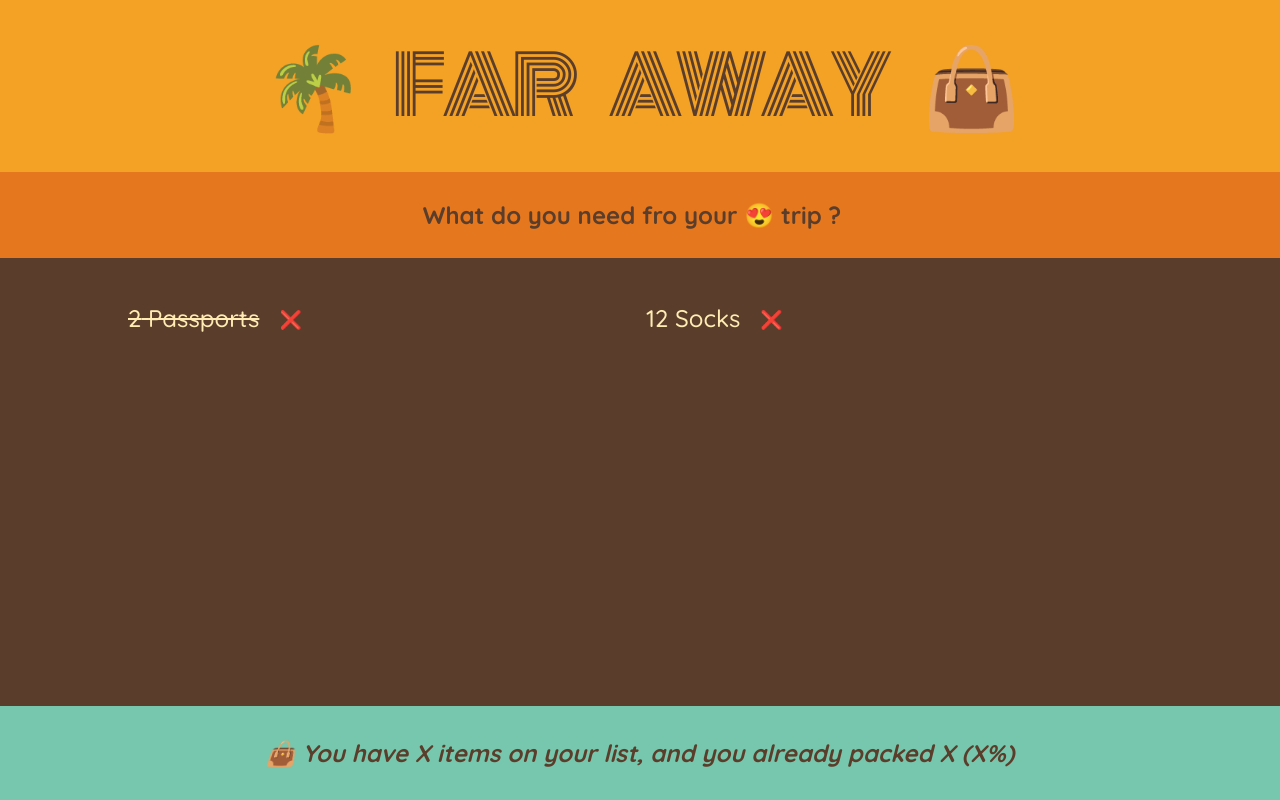
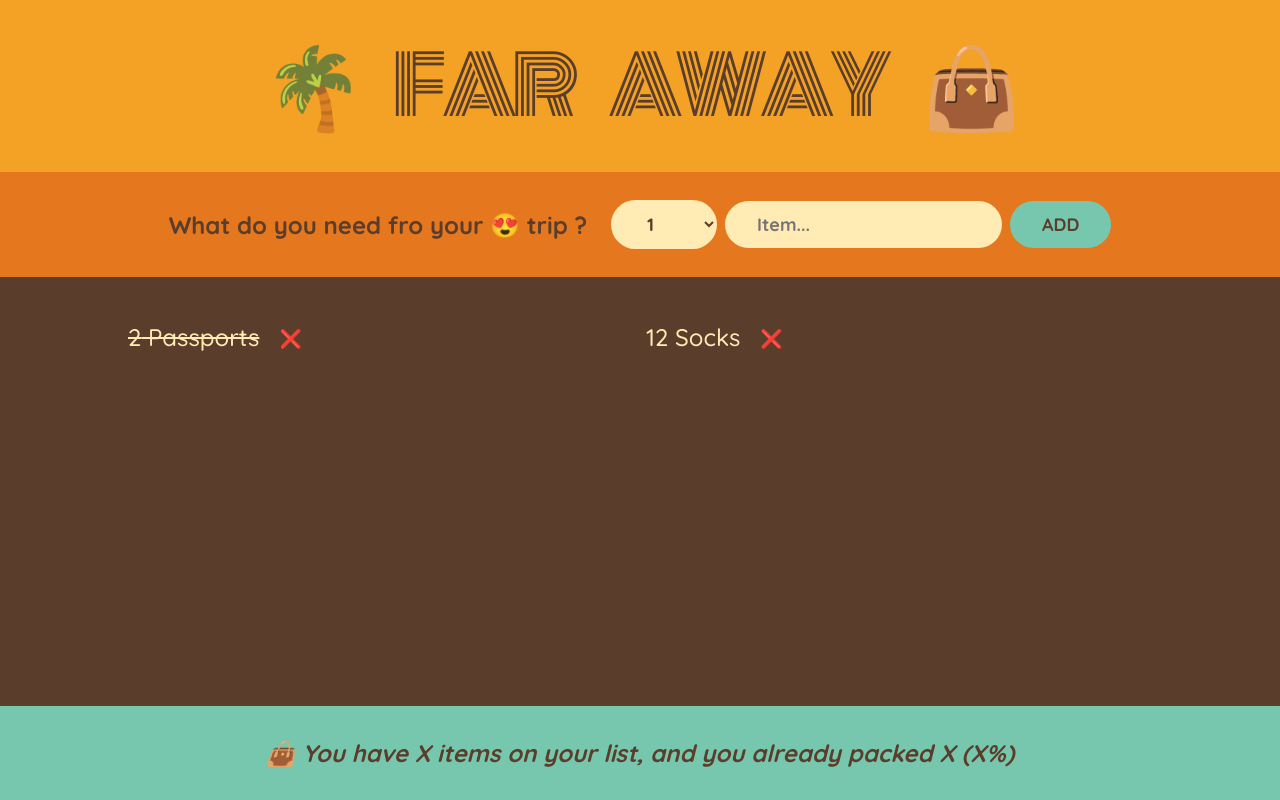
Before and after one commit to MdWajidAli/travelist-app, a React (Create React App) app: page / in a window 1280 px wide. Built offline with nearby package versions, Linux system fonts and the light colour scheme.

Commit message:
building form and handling submissions

```diff
--- a/src/App.js
+++ b/src/App.js
@@ -19,11 +19,27 @@
 function Logo() {
   return <h1>🌴 Far Away 👜</h1>;
 }
+
 function Form() {
+
+  function handleSubmit(e) {
+    e.preventDefault();
+    console.log(e)
+  }
+
   return (
-    <div className="add-form">
+    <form className="add-form" onSubmit={handleSubmit}>
       <h3>What do you need fro your 😍 trip ?</h3>
-    </div>
+      <select>
+        {Array.from({ length: 20 }, (_, i) => i + 1).map
+          ((num) => (
+            <option value={num} key={num}>{ num}</option>
+        ))}
+      </select>
+      <input type="text" placeholder="Item..." />
+      <button>Add</button>
+    </form>
+
   );
 }
 function Packinglist() {
@@ -31,7 +47,7 @@
     <div className="list">
     <ul>
     {initialItems.map((item) => (
-      <Item item={item} />
+      <Item item={item} key={item.id}/>
     ))}
       </ul>
     </div>
```
